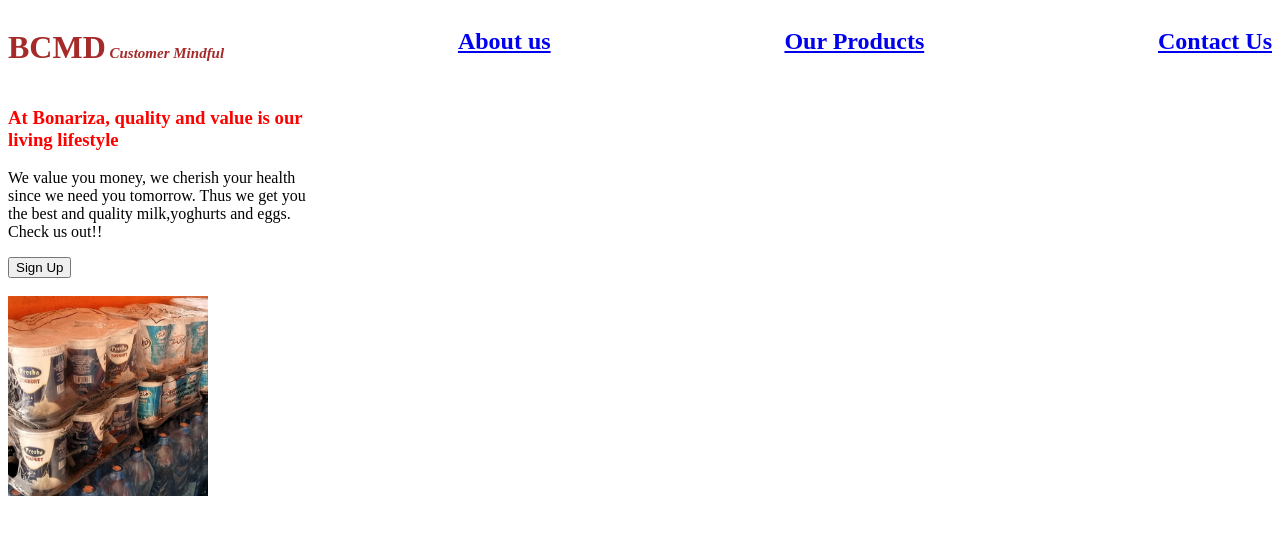
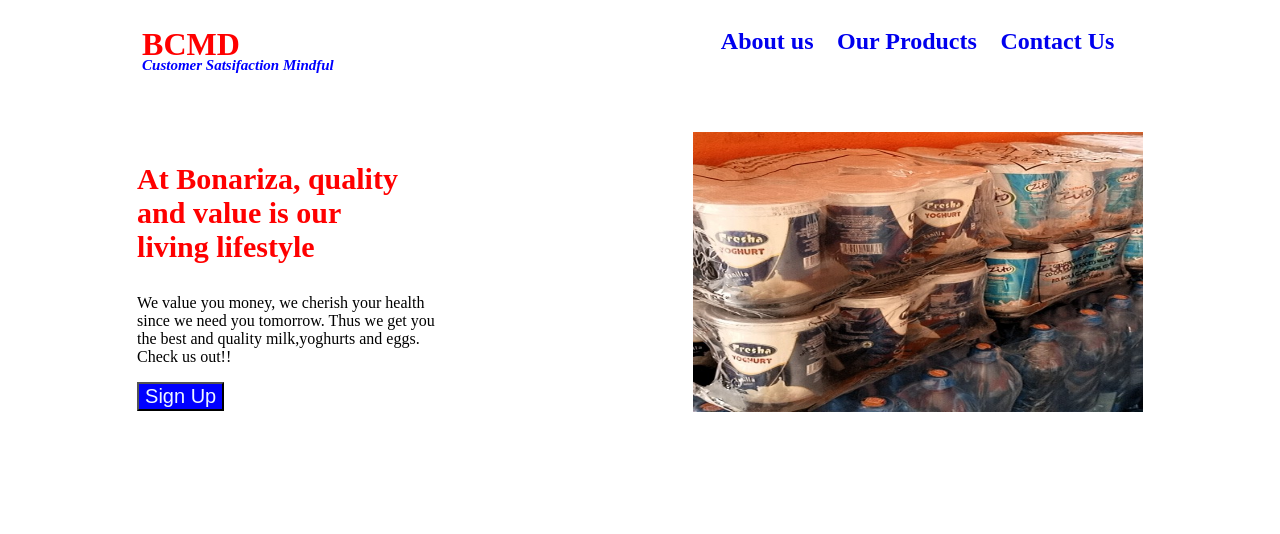
Before and after one commit to anyoshe/Landing-Page, a plain HTML site: page index.html in a window 1280 px wide. Drawn offline with Linux system fonts and the light colour scheme.

Commit message:
added some html and styling for the first box

```diff
--- a/index.html
+++ b/index.html
@@ -9,23 +9,26 @@
 
 </head>
 <body>
+
     <div class="header">
-       <h1><strong>BCMD</strong><small>
-        <em>Customer Mindful</em></small></h1>
-       <h2><a href="#">About us</a></h2>
-       <h2><a href="#">Our Products</a></h2>
-       <h2><a href="#">Contact Us</a></h2>
+       <h1><strong>BCMD</strong><br><small>
+        <em>Customer Satsifaction Mindful</em></small></h1>
+       <h2>
+         <a href="#">About us</a><br><br>
+         <a href="#">Our Products</a><br><br>
+         <a href="#">Contact Us</a><br><br>
+      </h2>
     </div>
     <div class="container">
-       <h3>At Bonariza, quality and value is our<br>
+       <section><h3>At Bonariza, quality <br>and value is our<br>
          living lifestyle</h3>
        <p> We value you money, we cherish your health <br>
         since we need you tomorrow. Thus we get you <br>
         the best and quality milk,yoghurts and eggs. <br>
         Check us out!! </p>
         <button type="submit" class="signupbtn">Sign Up</button>
-    </div><br>
-    <div>
+      <br><br></section>
+
         <img src="../Landing-Page/Images/logo.jpeg" alt="logo">
     </div>
 
--- a/styles.css
+++ b/styles.css
@@ -5,23 +5,55 @@
     /*justify-content: space-between;*/
 }
 .header {
-   display: flex;
-   justify-content: space-between;
-}
-h1 {
-    align-items: flex-start;
+    display: flex;
+    align-content:space-between;
+    justify-content: space-around;
+    padding-top: 0 px;
+    padding-bottom: 30;
+
+
 }
 small {
     font-size: 15px;
+    color: blue;
 }
-img {
-    height: 200px;
-    width: 200px;
+h1 {
+    color: red;
+    line-height: 15px;
+    align-content: space-around;
+    justify-content: space-around;
+    flex-grow: 0.1;
+    padding-left: 10;
+
 }
-
-h1 {
-    color: brown;
+h2 {
+    display: flex;
+    align-content: space-around;
+    justify-content: space-evenly;
+    flex: 0.4;
+}
+ a:link {
+     text-decoration: none;
+ }
+.container {
+    display: flex;
+    justify-content: space-around;
+    padding-top: 30px;
 }
 h3 {
     color: red;
+    font-size: 30px;
+     flex-wrap: wrap;
+    justify-items: center;
+    flex-grow: 2;
 }
+img {
+    height: 280px;
+    width: 450px;
+}
+button {
+    background-color: blue;
+    font-size: 20px;
+    color: aliceblue;
+    padding: 10;
+}
```
